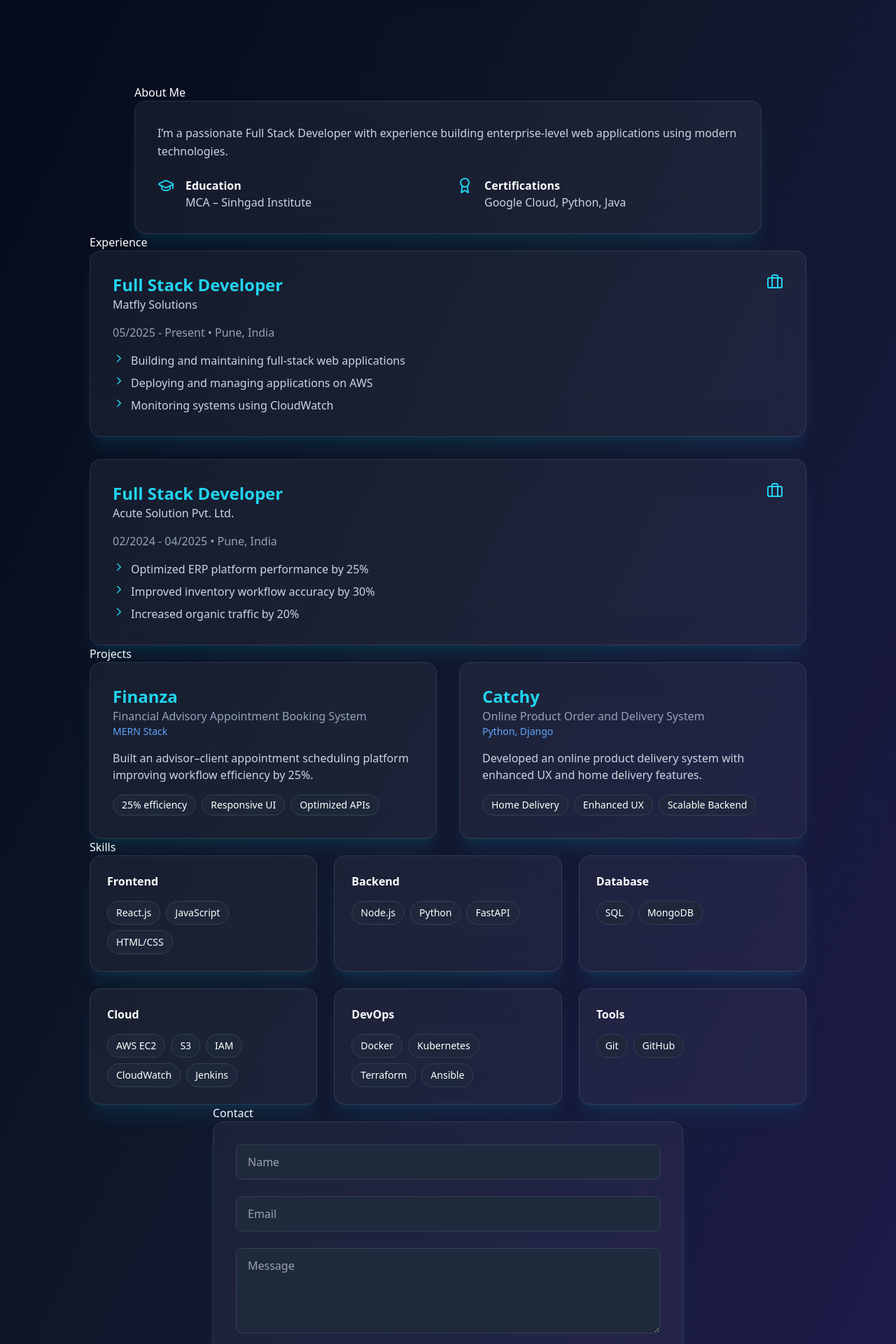
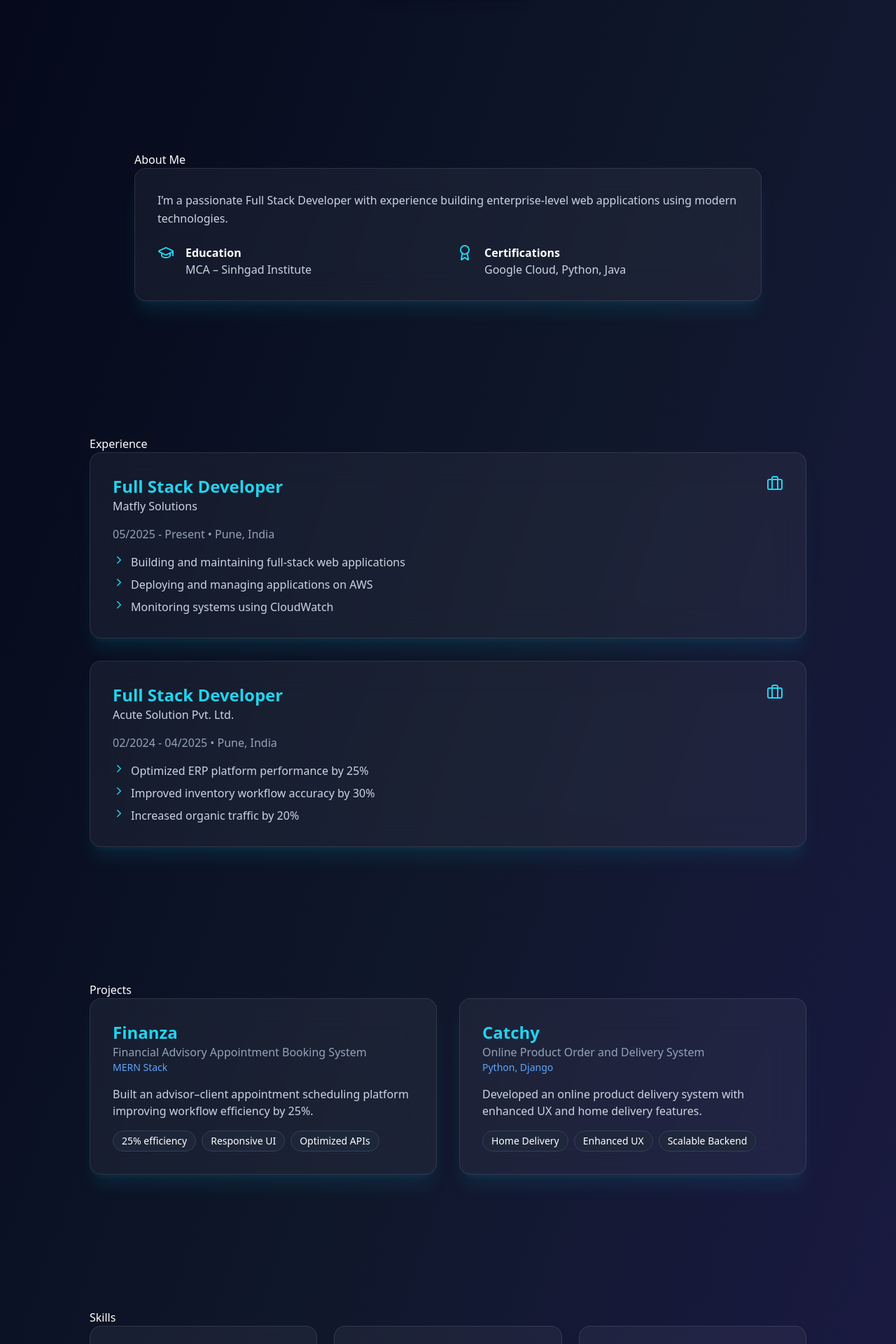
Before and after one commit to pratikrodi/my_portfolio, a React app in the folder frontend/: page / in a window 1280 px wide. Shown: the part 680-2600 px from the top of the page at 70% size. Built offline with nearby package versions, Linux system fonts and the light colour scheme; the HTML template or start-up script is replaced by a standard one.

Commit message:
update ui

```diff
--- a/frontend/src/App.css
+++ b/frontend/src/App.css
@@ -40,13 +40,3 @@
 .read-the-docs {
   color: #888;
 }
-
-.section-title {
-  font-size: 2.25rem; /* text-4xl */
-  font-weight: 700;
-  text-align: center;
-  margin-bottom: 3rem;
-  background: linear-gradient(90deg, #22d3ee, #3b82f6);
-  -webkit-background-clip: text;
-  -webkit-text-fill-color: transparent;
-}
--- a/frontend/src/App.jsx
+++ b/frontend/src/App.jsx
@@ -157,7 +157,7 @@ export default function Portfolio() {
       </section>
 
       {/* ABOUT */}
-      <section id="about" className="section-title">
+      <section id="about" className="py-24 px-6">
         <div className="max-w-4xl mx-auto">
           <h2 className="section-title">About Me</h2>
           <div className={cardStyle + ' p-8'}>
@@ -187,7 +187,7 @@ export default function Portfolio() {
       </section>
 
       {/* EXPERIENCE */}
-      <section id="experience" className="section-title">
+      <section id="experience" className="py-24 px-6">
         <div className="max-w-5xl mx-auto">
           <h2 className="section-title">Experience</h2>
           <div className="space-y-8">
@@ -216,7 +216,7 @@ export default function Portfolio() {
       </section>
 
       {/* PROJECTS */}
-      <section id="projects" className="section-title">
+      <section id="projects" className="py-24 px-6">
         <div className="max-w-5xl mx-auto">
           <h2 className="section-title">Projects</h2>
           <div className="grid md:grid-cols-2 gap-8">
@@ -243,7 +243,7 @@ export default function Portfolio() {
       </section>
 
       {/* SKILLS */}
-      <section id="skills" className="section-title">
+      <section id="skills" className="py-24 px-6">
         <div className="max-w-5xl mx-auto">
           <h2 className="section-title">Skills</h2>
           <div className="grid md:grid-cols-3 gap-6">
@@ -267,7 +267,7 @@ export default function Portfolio() {
       </section>
 
       {/* CONTACT */}
-      <section id="contact" className="section-title">
+      <section id="contact" className="py-24 px-6">
         <div className="max-w-2xl mx-auto">
           <h2 className="section-title">Contact</h2>
           <div className={cardStyle + ' p-8'}>
```
